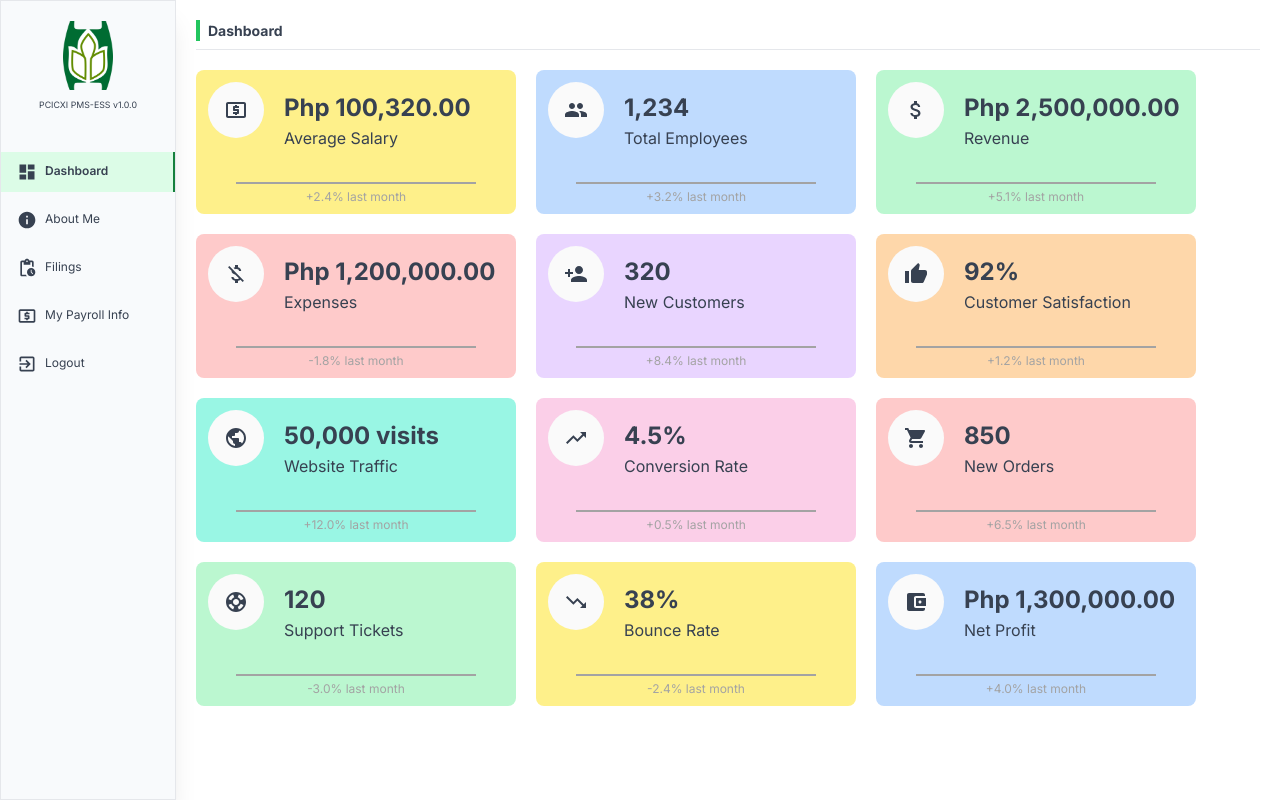
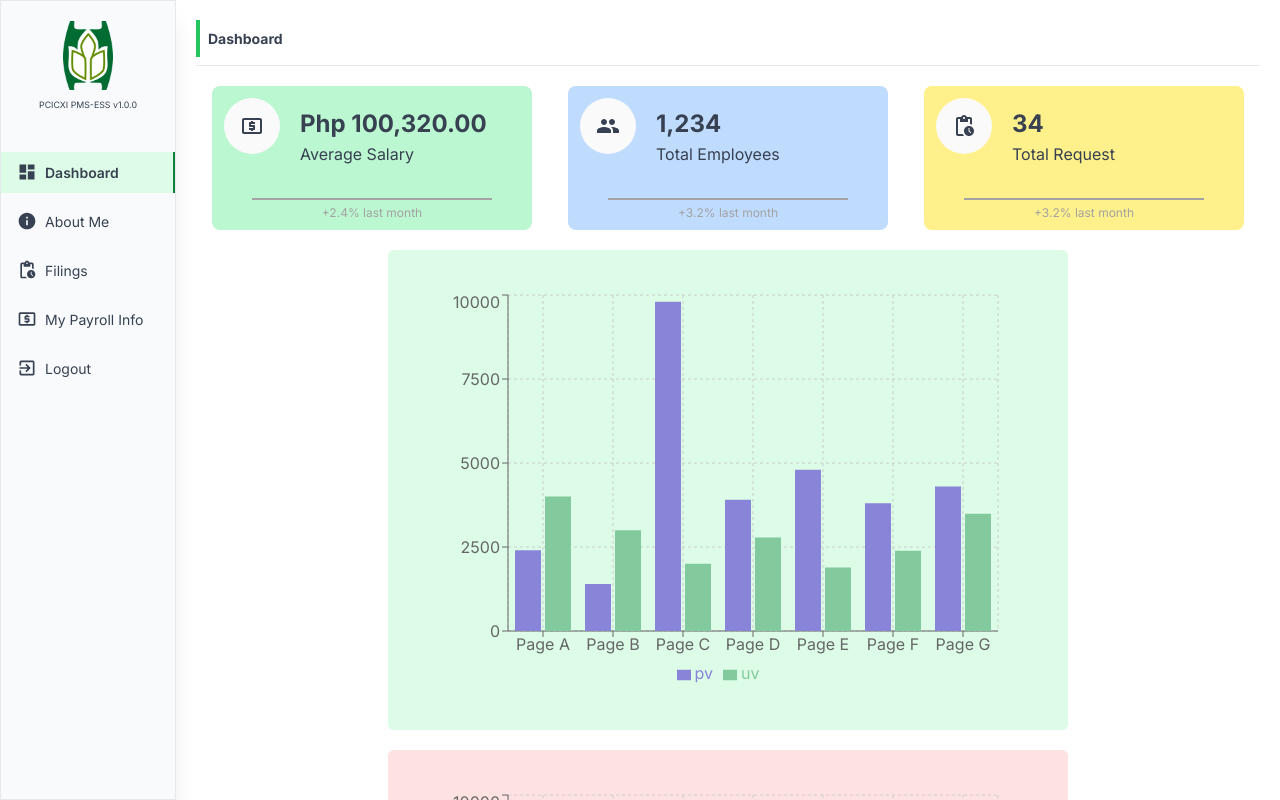
Before and after one commit to dequilla3/pcic_payroll_app, a Next.js app: page /pages/dashboard in a window 1280 px wide. Shown: the top 800 px of the page. Built offline with nearby package versions, Linux system fonts and the light colour scheme.

Commit message:
feat: tabs, dashboard charts. aboutme forms

```diff
--- a/package.json
+++ b/package.json
@@ -12,10 +12,10 @@
     "@emotion/react": "^11.11.4",
     "@emotion/styled": "^11.11.5",
     "@mui/icons-material": "^5.15.18",
-    "@mui/material": "^5.15.18",
     "next": "14.2.3",
     "react": "^18",
-    "react-dom": "^18"
+    "react-dom": "^18",
+    "recharts": "^2.12.7"
   },
   "devDependencies": {
     "@types/node": "^20",
--- a/src/app/components/custom-components/CardStatus.tsx
+++ b/src/app/components/custom-components/CardStatus.tsx
@@ -33,7 +33,7 @@ export default function CardStatus({
 
   return (
     <div
-      className={`relative w-80 h-36 rounded-lg ${bgColorClass} mr-5 mb-5 hover:shadow-lg cursor-pointer`}
+      className={`relative w-80 h-36 rounded-lg ${bgColorClass} hover:shadow-lg cursor-pointer`}
     >
       <div className="mt-3 ml-3 mr-3">
         <div className="flex">
--- a/src/app/components/custom-components/PageHeaderTitle.tsx
+++ b/src/app/components/custom-components/PageHeaderTitle.tsx
@@ -24,8 +24,8 @@ export function PageHeaderTitle({ title }: PageHeaderTitleProps) {
   return (
     <section>
       <div
-        className={`border-l-4 border-green-500 pl-2 mb-2 font-bold text-sm transition-all ${
-          isScrolled ? "fixed top-0 z-10 bg-white w-full p-2 shadow-lg" : ""
+        className={`border-l-4 border-green-500 pl-2 mb-2 p-2 font-bold text-sm transition-all ${
+          isScrolled ? "fixed top-0 z-10 bg-white w-full shadow-lg" : ""
         }`}
       >
         {title}
--- a/src/app/components/custom-components/SidebarList.tsx
+++ b/src/app/components/custom-components/SidebarList.tsx
@@ -15,7 +15,7 @@ export default function SideBarList({
 }: SideBarListProps) {
   return (
     <li
-      className={`cursor-pointer md:pl-4 mb-2 p-2.5 text-xs sm:pl-9 ${
+      className={`cursor-pointer md:pl-4 mb-2 p-2.5 text-sm sm:pl-9 ${
         isClicked
           ? "bg-green-100 font-semibold border-r-2 border-green-700 transition-all"
           : "hover:font-semibold hover:bg-green-100"
--- /dev/null
+++ b/src/app/components/custom-components/Tabs.tsx
@@ -0,0 +1,50 @@
+"use client";
+
+import { useState } from "react";
+
+interface MyTab {
+  title: string;
+  isClicked: boolean;
+  content: React.ElementType; // This defines that content will be a React component type
+}
+
+interface TabsProps {
+  initialTabs: MyTab[];
+}
+
+export default function Tabs({ initialTabs }: TabsProps) {
+  const [tabs, setTabs] = useState(initialTabs);
+
+  function handleNavbarClick(index: number) {
+    const updatedTabs = tabs.map((tab, i) =>
+      i === index ? { ...tab, isClicked: true } : { ...tab, isClicked: false }
+    );
+    setTabs(updatedTabs);
+  }
+
+  return (
+    <div>
+      <div className="flex text-xs shadow-sm p-3 mt-3">
+        {tabs.map((val, index) => (
+          <div
+            key={index}
+            className={`transition-all mr-3 cursor-pointer hover:bg-green-200 p-2 rounded-sm ${
+              val.isClicked ? "font-semibold bg-green-200" : ""
+            }`}
+            onClick={() => handleNavbarClick(index)}
+          >
+            {val.title}
+          </div>
+        ))}
+      </div>
+      {tabs.map(
+        (tab, index) =>
+          tab.isClicked && (
+            <div className="p-3" key={index}>
+              <tab.content />
+            </div>
+          )
+      )}
+    </div>
+  );
+}
--- /dev/null
+++ b/src/app/components/forms/aboutme/DailyTimeRecord.tsx
@@ -0,0 +1,3 @@
+export default function DailyTimeRecord() {
+  return <div>Daily Time Record</div>;
+}
--- /dev/null
+++ b/src/app/components/forms/aboutme/LeaveBalances.tsx
@@ -0,0 +1,3 @@
+export default function LeaveBalances() {
+  return <div>Leave Balance</div>;
+}
--- /dev/null
+++ b/src/app/components/forms/aboutme/PersonalInfo.tsx
@@ -0,0 +1,3 @@
+export default function PersonalInfo() {
+  return <div>Personal Info</div>;
+}
--- a/src/app/constants/DashboardItems.tsx
+++ b/src/app/constants/DashboardItems.tsx
@@ -1,20 +1,11 @@
 import LocalAtmIcon from "@mui/icons-material/LocalAtm";
 import PeopleIcon from "@mui/icons-material/People";
-import AttachMoneyIcon from "@mui/icons-material/AttachMoney";
-import MoneyOffIcon from "@mui/icons-material/MoneyOff";
-import PersonAddIcon from "@mui/icons-material/PersonAdd";
-import ThumbUpIcon from "@mui/icons-material/ThumbUp";
-import PublicIcon from "@mui/icons-material/Public";
-import TrendingUpIcon from "@mui/icons-material/TrendingUp";
-import ShoppingCartIcon from "@mui/icons-material/ShoppingCart";
-import SupportIcon from "@mui/icons-material/Support";
-import TrendingDownIcon from "@mui/icons-material/TrendingDown";
-import AccountBalanceWalletIcon from "@mui/icons-material/AccountBalanceWallet";
+import PendingActionsIcon from "@mui/icons-material/PendingActions";
 
 export const CARD_DATAS = [
   {
     title: "Average Salary",
-    bgColor: "yellow",
+    bgColor: "green",
     value: "Php 100,320.00",
     valuePercentage: "+2.4% last month",
     icon: LocalAtmIcon,
@@ -27,73 +18,55 @@ export const CARD_DATAS = [
     icon: PeopleIcon,
   },
   {
-    title: "Revenue",
-    bgColor: "green",
-    value: "Php 2,500,000.00",
-    valuePercentage: "+5.1% last month",
-    icon: AttachMoneyIcon,
+    title: "Total Request",
+    bgColor: "yellow",
+    value: "34",
+    valuePercentage: "+3.2% last month",
+    icon: PendingActionsIcon,
+  },
+];
+
+export const BAR_CHART_DATA = [
+  {
+    name: "Page A",
+    uv: 4000,
+    pv: 2400,
+    amt: 2400,
   },
   {
-    title: "Expenses",
-    bgColor: "red",
-    value: "Php 1,200,000.00",
-    valuePercentage: "-1.8% last month",
-    icon: MoneyOffIcon,
+    name: "Page B",
+    uv: 3000,
+    pv: 1398,
+    amt: 2210,
   },
   {
-    title: "New Customers",
-    bgColor: "purple",
-    value: "320",
-    valuePercentage: "+8.4% last month",
-    icon: PersonAddIcon,
+    name: "Page C",
+    uv: 2000,
+    pv: 9800,
+    amt: 2290,
   },
   {
-    title: "Customer Satisfaction",
-    bgColor: "orange",
-    value: "92%",
-    valuePercentage: "+1.2% last month",
-    icon: ThumbUpIcon,
+    name: "Page D",
+    uv: 2780,
+    pv: 3908,
+    amt: 2000,
   },
   {
-    title: "Website Traffic",
-    bgColor: "teal",
-    value: "50,000 visits",
-    valuePercentage: "+12.0% last month",
-    icon: PublicIcon,
+    name: "Page E",
+    uv: 1890,
+    pv: 4800,
+    amt: 2181,
   },
   {
-    title: "Conversion Rate",
-    bgColor: "pink",
-    value: "4.5%",
-    valuePercentage: "+0.5% last month",
-    icon: TrendingUpIcon,
+    name: "Page F",
+    uv: 2390,
+    pv: 3800,
+    amt: 2500,
   },
   {
-    title: "New Orders",
-    bgColor: "red",
-    value: "850",
-    valuePercentage: "+6.5% last month",
-    icon: ShoppingCartIcon,
-  },
-  {
-    title: "Support Tickets",
-    bgColor: "green",
-    value: "120",
-    valuePercentage: "-3.0% last month",
-    icon: SupportIcon,
-  },
-  {
-    title: "Bounce Rate",
-    bgColor: "yellow",
-    value: "38%",
-    valuePercentage: "-2.4% last month",
-    icon: TrendingDownIcon,
-  },
-  {
-    title: "Net Profit",
-    bgColor: "blue",
-    value: "Php 1,300,000.00",
-    valuePercentage: "+4.0% last month",
-    icon: AccountBalanceWalletIcon,
+    name: "Page G",
+    uv: 3490,
+    pv: 4300,
+    amt: 2100,
   },
 ];
--- a/src/app/page.tsx
+++ b/src/app/page.tsx
@@ -1,6 +1,5 @@
 import { Metadata } from "next";
 import LoginForm from "./components/forms/login/LoginForm";
-import { useState } from "react";
 
 export const metadata: Metadata = {
   title: "Self-Service Portal",
--- a/src/app/pages/aboutme/page.tsx
+++ b/src/app/pages/aboutme/page.tsx
@@ -1,9 +1,22 @@
+"use client";
+
 import { PageHeaderTitle } from "@/app/components/custom-components/PageHeaderTitle";
+import Tabs from "@/app/components/custom-components/Tabs";
+import DailyTimeRecord from "@/app/components/forms/aboutme/DailyTimeRecord";
+import LeaveBalances from "@/app/components/forms/aboutme/LeaveBalances";
+import PersonalInfo from "@/app/components/forms/aboutme/personalinfo";
 
 function AboutMe() {
+  const tabs = [
+    { title: "Personal Info", isClicked: true, content: PersonalInfo },
+    { title: "Daily Time Record", isClicked: false, content: DailyTimeRecord },
+    { title: "Leave Balance", isClicked: false, content: LeaveBalances },
+  ];
+
   return (
     <main>
       <PageHeaderTitle title="About Me" />
+      <Tabs initialTabs={tabs} />
     </main>
   );
 }
--- a/src/app/pages/dashboard/page.tsx
+++ b/src/app/pages/dashboard/page.tsx
@@ -2,16 +2,28 @@
 
 import CardStatus from "@/app/components/custom-components/CardStatus";
 import { PageHeaderTitle } from "@/app/components/custom-components/PageHeaderTitle";
-import { CARD_DATAS } from "@/app/constants/DashboardItems";
+import { BAR_CHART_DATA, CARD_DATAS } from "@/app/constants/DashboardItems";
+import {
+  BarChart,
+  Bar,
+  Rectangle,
+  XAxis,
+  YAxis,
+  CartesianGrid,
+  Tooltip,
+  Legend,
+  ResponsiveContainer,
+} from "recharts";
+
+const barchartData = BAR_CHART_DATA;
 
 export default function Dashboard() {
   //@/app/constants/DashboardItems
   const cardData = CARD_DATAS;
-
   return (
     <main>
       <PageHeaderTitle title="Dashboard" />
-      <div className="flex flex-wrap mt-5">
+      <div className="flex flex-wrap justify-evenly gap-5 mt-5 transition-all">
         {cardData.map((card, index) => (
           <CardStatus
             key={index}
@@ -22,6 +34,52 @@ export default function Dashboard() {
             icon={card.icon}
           />
         ))}
+        <div className="bg-green-100 p-10 rounded-md">
+          <ResponsiveContainer width={600} height={400}>
+            <BarChart
+              width={600}
+              height={400}
+              data={barchartData}
+              margin={{
+                top: 5,
+                right: 30,
+                left: 20,
+                bottom: 5,
+              }}
+            >
+              <CartesianGrid strokeDasharray="3 3" />
+              <XAxis dataKey="name" />
+              <YAxis />
+              <Tooltip shared={false} trigger="click" />
+              <Legend />
+              <Bar dataKey="pv" fill="#8884d8" />
+              <Bar dataKey="uv" fill="#82ca9d" />
+            </BarChart>
+          </ResponsiveContainer>
+        </div>
+        <div className="bg-red-100 p-10 rounded-md">
+          <ResponsiveContainer width={600} height={400}>
+            <BarChart
+              width={600}
+              height={400}
+              data={barchartData}
+              margin={{
+                top: 5,
+                right: 30,
+                left: 20,
+                bottom: 5,
+              }}
+            >
+              <CartesianGrid strokeDasharray="3 3" />
+              <XAxis dataKey="name" />
+              <YAxis />
+              <Tooltip shared={false} trigger="click" />
+              <Legend />
+              <Bar dataKey="pv" fill="#8884d8" />
+              <Bar dataKey="uv" fill="#82ca9d" />
+            </BarChart>
+          </ResponsiveContainer>
+        </div>
       </div>
     </main>
   );
```
Also changed, not shown: 1 other file (tests, documents, lock files or other folders).
